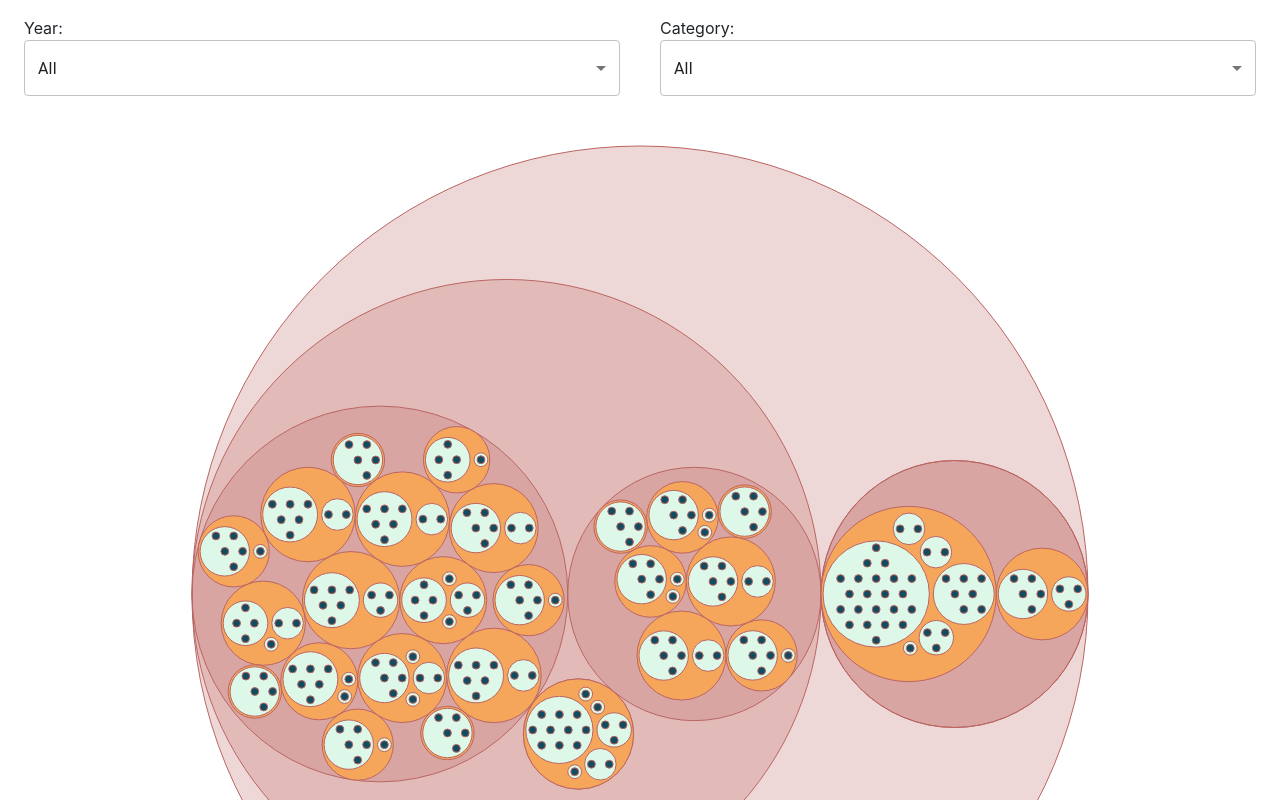
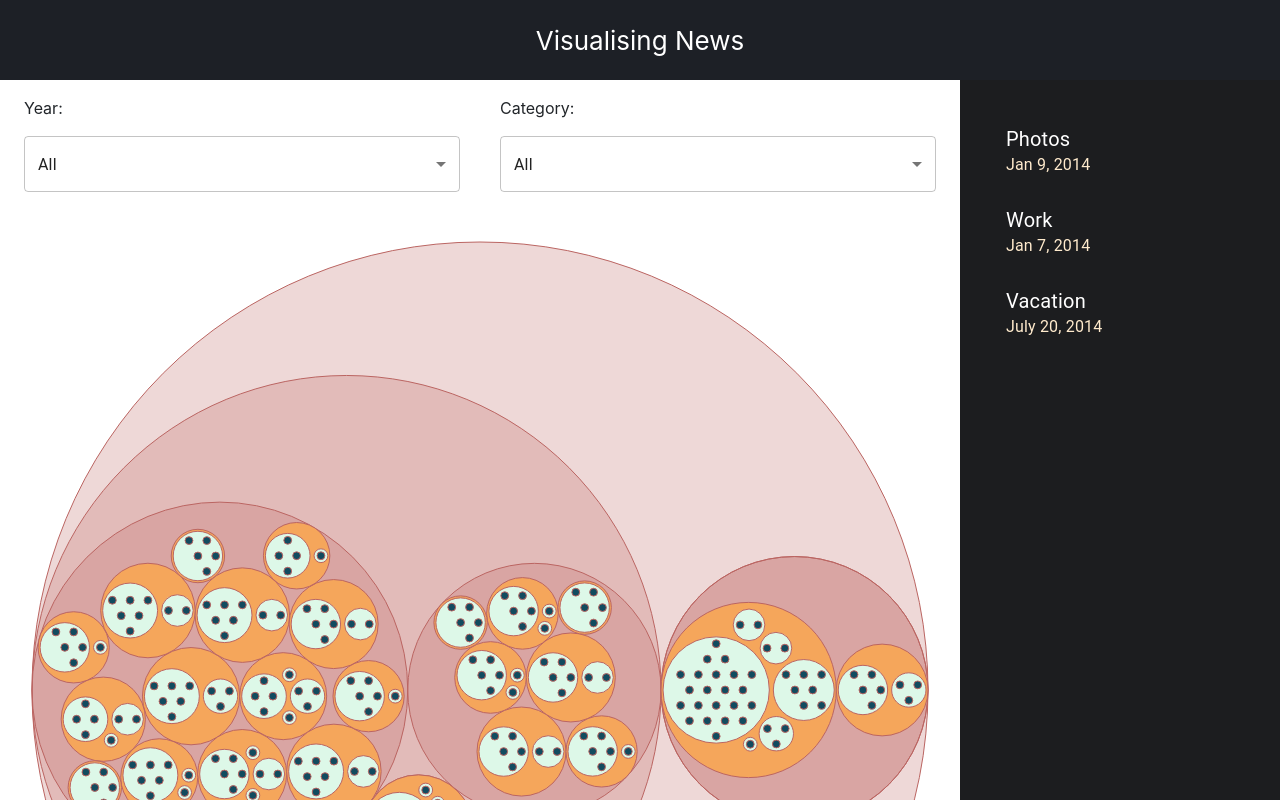
Before and after one commit to akanksha-sh/topic_visualisation, a React (Create React App) app: page / in a window 1280 px wide. Shown: the top 800 px of the page. Built offline with nearby package versions, Linux system fonts and the light colour scheme; some icons are missing.

Commit message:
Add sidebar, add css

```diff
--- a/src/App.css
+++ b/src/App.css
@@ -1,4 +1,13 @@
-
+.App-header {
+  background-color: #1d2026;
+  min-height: 10vh;
+  display: flex;
+  flex-direction: column;
+  align-items: center;
+  justify-content: center;
+  font-size: calc(10px + 2vmin);
+  color: white;
+}
 
 circle {
     fill: rgb(187, 101, 98);
@@ -15,3 +24,29 @@ circle {
 .App {
     background-color: white;
 }
+
+.Vis {
+  width: 75%;
+  height: 100%;
+  /* display: flex; */
+  /* align-items: center; */
+
+}
+
+.SideBar {
+  width: 25%;
+  display: flex;
+  float: right;
+  /* align-items: center; */
+}
+
+/* .pro-sidebar {
+  width: 500px;
+} */
+
+.Main {
+  /* width: 100%;
+  height: 100%; */
+  display:flex;
+
+}
--- a/src/App.js
+++ b/src/App.js
@@ -1,14 +1,23 @@
 import React, { useEffect } from "react";
 import D3Component from "./D3Component";
 import './App.css';
+import Sidebar from "./sidebar"
 
 function App() {
 
-
-
   return (
     <div className="App">
-      <D3Component/>
+      <header className="App-header">
+        Visualising News
+      </header>
+      <div className="Main">
+      <section className="Vis">
+        <D3Component/>
+      </section>
+      <section className="SideBar">
+        <Sidebar/>
+      </section>
+      </div>
     </div>
   );
 }
--- a/src/D3Component.js
+++ b/src/D3Component.js
@@ -5,9 +5,8 @@ import {
     TextField,
     Box,
     Grid,
-    makeStyles
   } from '@material-ui/core';
-import { ControlCamera } from '@material-ui/icons';
+
   const year = [
     {
         value: 'all',
@@ -215,7 +214,6 @@ drawCluster = () => {
         .attr("transform", function(d) { return "translate(" + d.x + "," + d.y + ")"; });
         node.append("title")
         .text(function(d) {
-        //   return d.height+ " "+ d.depth
             var year , category, artID, topId , clusterID;
             if (d.height == 1)
             {
@@ -239,11 +237,6 @@ drawCluster = () => {
                 })
                 if(details[0] != undefined)
                 return "Keywords: "+details[0].Keywords + "\n" +"Sentiment: " + details[0].Sentiment;
-
-
-
-
-
             }
             else if(d.height == 0)
             {
@@ -280,15 +273,11 @@ drawCluster = () => {
       }).on('click' , function(d) {
         if (d.height == 0) console.log("article node clicked");
       else if (d.height == 1) console.log("topic node clicked");
-    else if (d.height == 2) console.log("cluster node clicked");
+      else if (d.height == 2) console.log("Cluster", d.data.name, d.parent.data.name, d.parent.parent.data.name);
     })
-
-
   }
 
-
   render() {
-
     return (
     <>
        <Box p={3} pt={2}>
@@ -297,11 +286,11 @@ drawCluster = () => {
            spacing={5}
            direction="row"
            alignItems="center"
-           justify="center"
-           >
+           justify="center">
                <Grid item xs={6}>
-                <div >
-                Year:
+                <div>
+                <p>Year:</p>
+
                 <TextField
                     fullWidth
                     placeholder='Year'
@@ -310,8 +299,7 @@ drawCluster = () => {
                     onChange={this.start}
                     select
                     SelectProps={{ native: true }}
-                    variant="outlined"
-                >
+                    variant="outlined">
                     {year.map((year) => (
                             <option
                             key={year.value}
@@ -324,8 +312,8 @@ drawCluster = () => {
                 </div>
                 </Grid>
                 <Grid item xs={6}>
-                <div >
-                Category:
+                <div>
+                <p>Category:</p>
                 <TextField
                     fullWidth
                     placeholder='Category'
@@ -334,8 +322,7 @@ drawCluster = () => {
                     onChange={this.start}
                     select
                     SelectProps={{ native: true }}
-                    variant="outlined"
-                >
+                    variant="outlined">
                     {category.map((option) => (
                             <option
                             key={option.value}
--- a/src/index.css
+++ b/src/index.css
@@ -17,17 +17,14 @@ code {
     monospace;
 }
 
-.admin-login-bg {
-  width: 100%;
-  float: left;
-  background: url('/images/admin-login-bg.jpg') no-repeat left;
-  background-size: cover;
-  height: 100vh;
-}
-#root {
+/* #root {
   height: 100%;
-}
-.login-div-logo {
+} */
+
+
+
+
+/* .login-div-logo {
   text-align: center
   ;margin-bottom: 30px;
 }
@@ -39,13 +36,13 @@ code {
   padding: 40px 0px 20px 0px;
 }
 .nav-logo img {
-  width: 80%;
-}
-.standard-form {
+  width: 80%; */
+/* } */
+/* .standard-form {
   background: #fff;
   padding: 30px;
-  width: 100%;
-}
+  width: 100%; */
+/* } */
 .btn-row {
   text-align: center;
 }
@@ -61,9 +58,9 @@ code {
   font-size: 16px;
   color: black;
 }
-.react-tagsinput-input::placeholder { /* Chrome, Firefox, Opera, Safari 10.1+ */
+.react-tagsinput-input::placeholder {
   color: #a4a4a4;
-  opacity: 1; /* Firefox */
+  opacity: 1;
 }
 .react-tagsinput:hover {
   cursor: text;
@@ -82,45 +79,23 @@ code {
 .react-tagsinput-remove a {
   color: black !important;
 }
-/* Float four columns side by side */
-/* .column {
-  float: left;
-  width: 33.3333%;
-  padding: 0 10px;
-} */
-
-/* Remove extra left and right margins, due to padding in columns */
-/* .row {margin: 25px 10px !important;} */
-
-/* Clear floats after the columns */
-/* .row:after {
-  content: "";
-  display: table;
-  clear: both;
-} */
 
 /* Style the counter cards */
-.card {
-  box-shadow: 0 4px 8px 0 rgba(0, 0, 0, 0.2) !important; /* this adds the "card" effect */
-  padding: 16px;
-  text-align: center;
-  background-color: #f1f1f1;
-  margin-bottom: 30px;
-}
+
 
 /* Responsive columns - one column layout (vertical) on small screens */
-@media screen and (max-width: 600px) {
+/* @media screen and (max-width: 600px) {
   .column {
     width: 100%;
     display: block;
     margin-bottom: 20px;
   }
-}
+} */
 
-.pro-sidebar{
+/* .pro-sidebar{
   width: auto;
   min-width: auto;
-}
+} */
 
 .page-content {
   background-color: #eee;
@@ -151,8 +126,6 @@ code {
   float: right;
   margin-top: 20px !important;
   margin-right: 12px !important;
-  /* background-color:#f7b731;
-  border-radius: 20px; */
 
 }
 
@@ -162,13 +135,6 @@ code {
 .css-1pahdxg-control{
   border-color: #132BA1 !important;
 }
-
-/* .css-1rhbuit-multiValue{
-  background-color: #cde69c !important;
-  border-radius: 2px !important;
-  border: 1px solid #a5d24a !important;
-  color: #638421 !important;
-} */
 
 .pro-sidebar .pro-menu.shaped .pro-menu-item > .pro-inner-item > .pro-icon-wrapper {
   background-color: transparent;
--- /dev/null
+++ b/src/sidebar.js
@@ -0,0 +1,44 @@
+import React from 'react';
+import { makeStyles } from '@material-ui/core/styles';
+import List from '@material-ui/core/List';
+import ListItem from '@material-ui/core/ListItem';
+import ListItemText from '@material-ui/core/ListItemText';
+
+
+const useStyles = makeStyles((theme) => ({
+  root: {
+    width: '100%',
+    backgroundColor: '#1c1d1f',
+    color: 'white',
+    padding: '30px',
+  },
+  li_primary:{
+    fontSize:20,
+    color: 'white'
+  },
+  li_secondary:{
+    fontSize:16,
+    color: '#FFEBCD'
+  },
+}));
+
+export default function FolderList() {
+  const classes = useStyles();
+
+  return (
+    <List className={classes.root}>
+      <ListItem>
+
+        <ListItemText classes={{primary:classes.li_primary, secondary: classes.li_secondary}} primary="Photos" secondary="Jan 9, 2014" />
+      </ListItem>
+      <ListItem>
+
+        <ListItemText  classes={{primary:classes.li_primary, secondary: classes.li_secondary}} primary="Work" secondary="Jan 7, 2014" />
+      </ListItem>
+      <ListItem>
+
+        <ListItemText  classes={{primary:classes.li_primary, secondary: classes.li_secondary}} primary="Vacation" secondary="July 20, 2014" />
+      </ListItem>
+    </List>
+  );
+}
```
Lines whose indentation alone changed are shown as unchanged.
